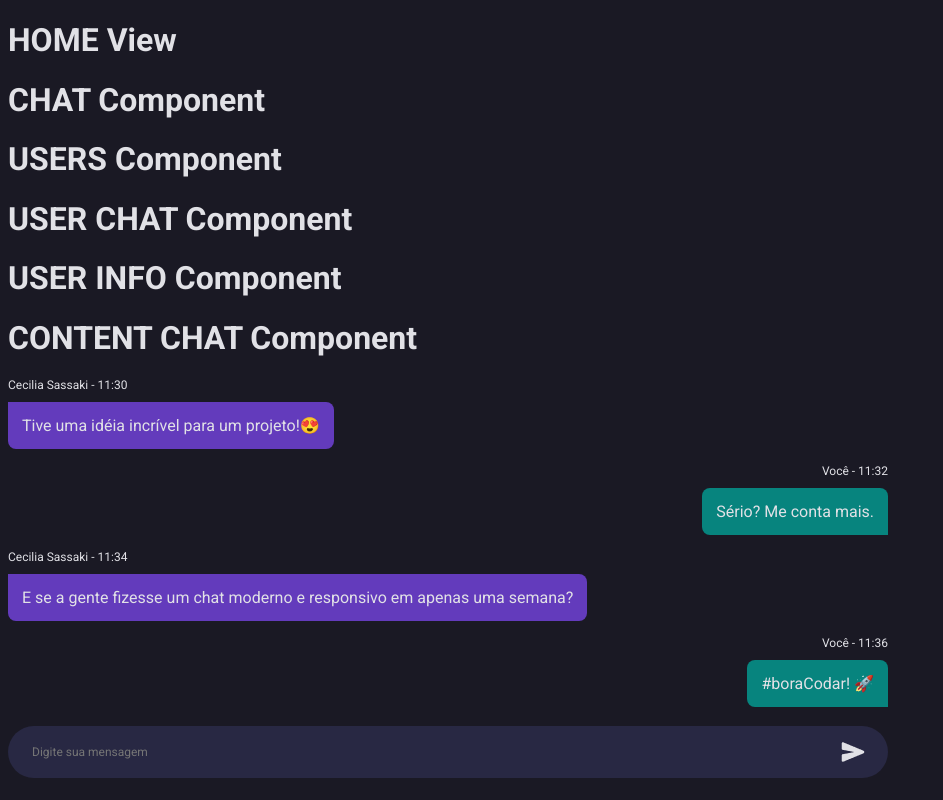
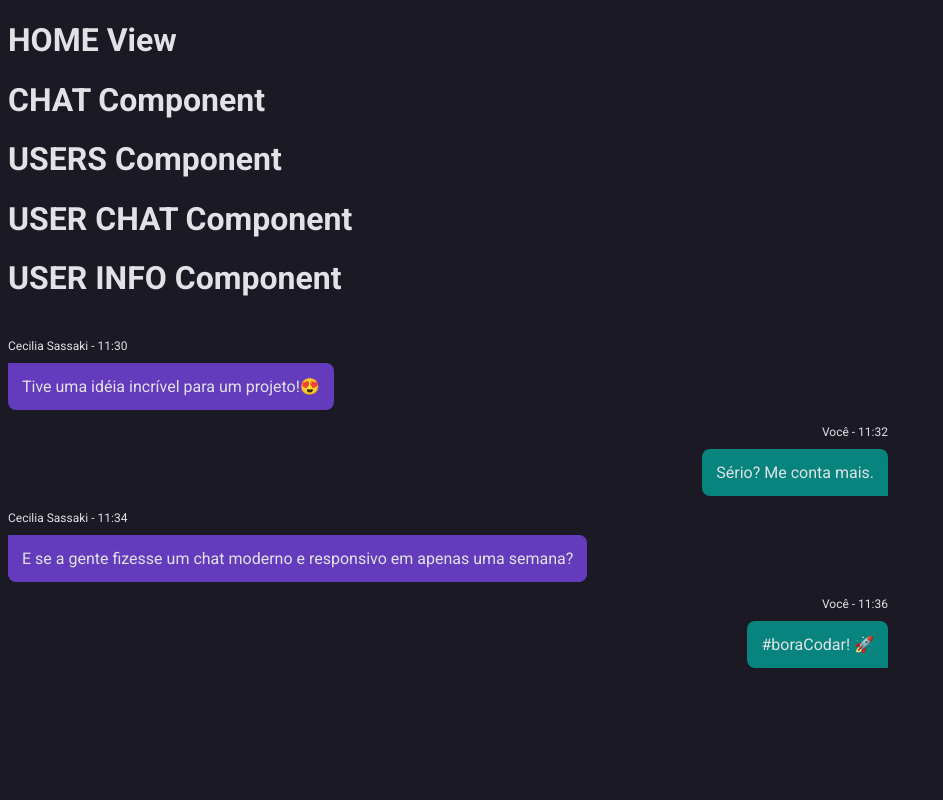
Before and after one commit to marcusviniciusmo/Chat-Bora_Codar_Dev04, a React (Vite) app in the folder frontend/: page / in a window 1280 px wide. Shown: the top 800 px of the page, without its empty margins (0-943 px from the left). Built offline with nearby package versions, Linux system fonts and the light colour scheme.

Commit message:
ContentChat component styling

```diff
--- a/frontend/src/components/ContentChat/index.tsx
+++ b/frontend/src/components/ContentChat/index.tsx
@@ -1,11 +1,11 @@
 import { SentMessage } from "../SentMessage";
 import { Send } from "../Send";
+import { Container, Content } from "./styles";
 
 export function ContentChat() {
   return (
-    <>
-      <h1>CONTENT CHAT Component</h1>
-
+    <Container>
+      <Content>
         <SentMessage
           className='contact'
           contactName='Cecilia Sassaki'
@@ -32,8 +32,9 @@
           time='11:36'
           message='#boraCodar! 🚀'
         />
+      </Content>
 
       <Send />
-    </>
+    </Container>
   );
 };
--- /dev/null
+++ b/frontend/src/components/ContentChat/styles.tsx
@@ -0,0 +1,9 @@
+import styled from "styled-components";
+
+export const Container = styled.div``;
+
+export const Content = styled.div`
+  width: 88rem;
+  height: 60rem;
+  overflow-y: scroll;
+`;
```
Lines whose indentation alone changed are shown as unchanged.
